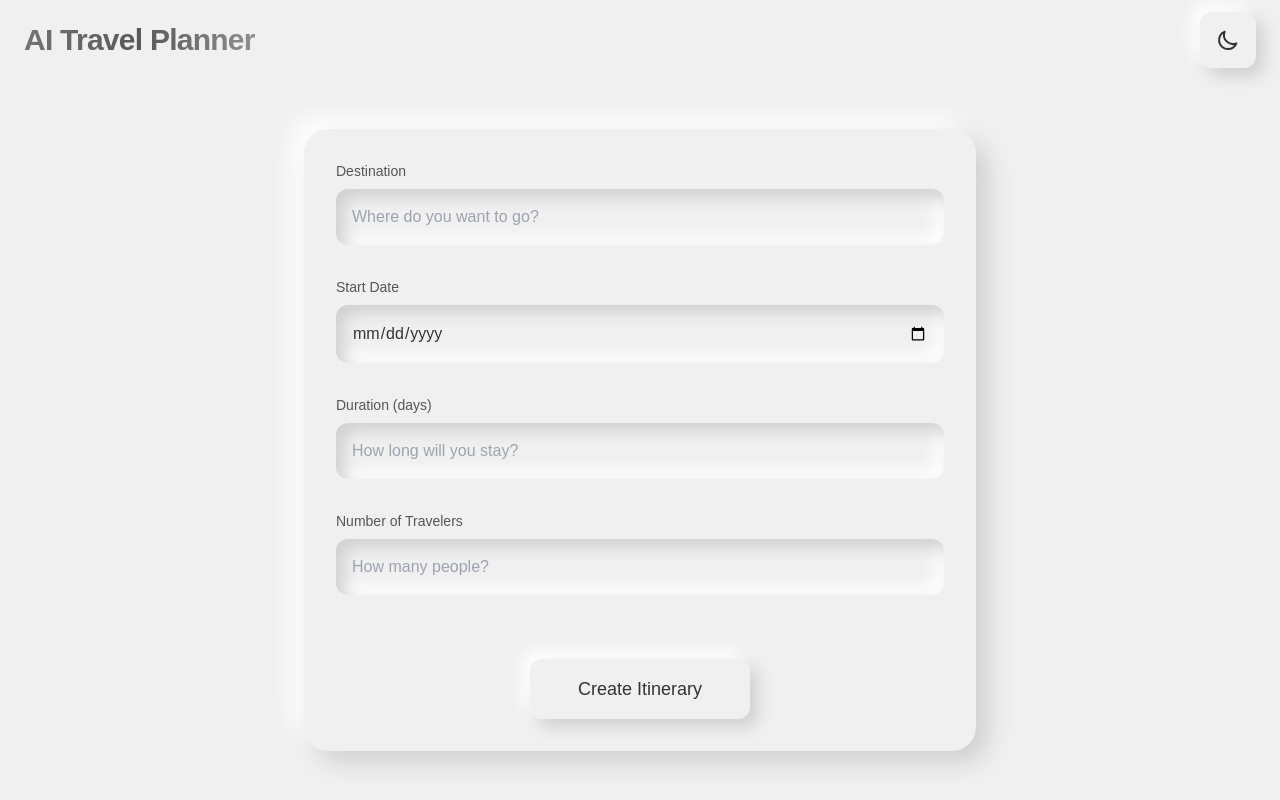
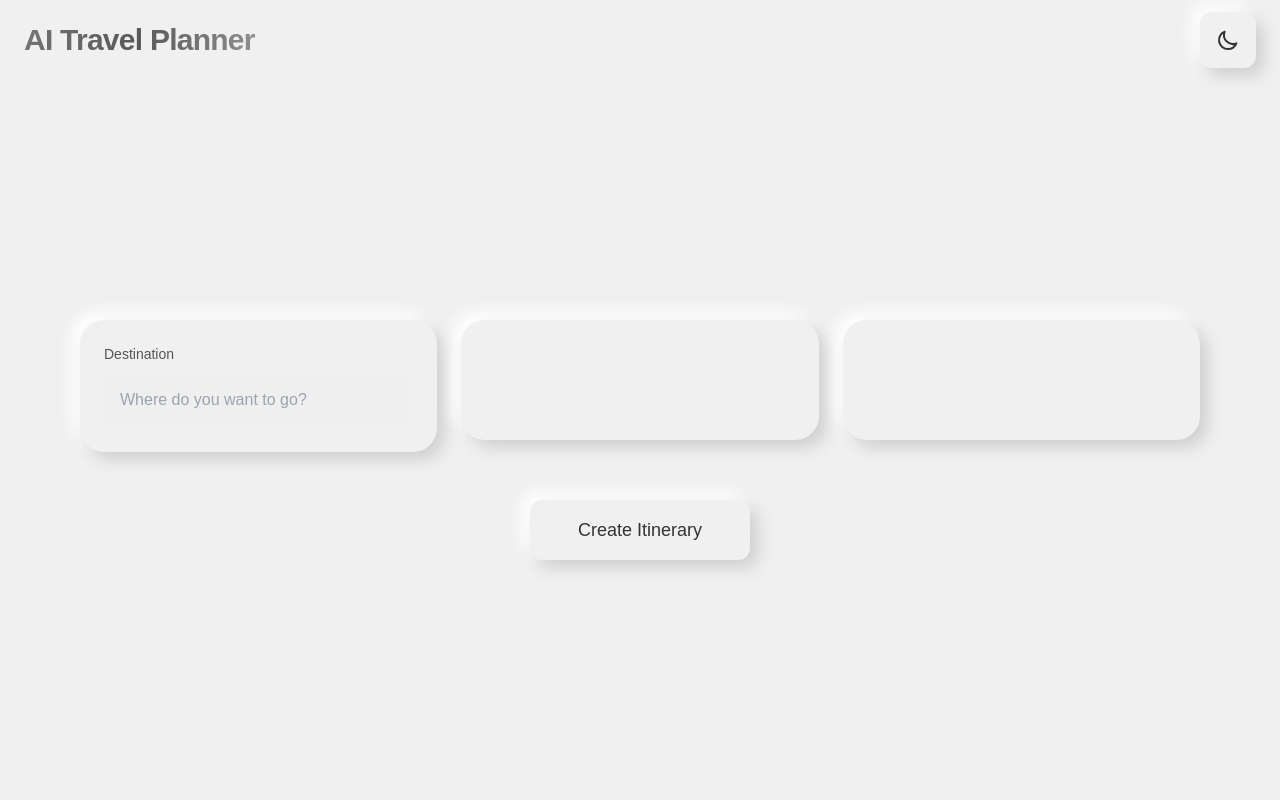
Before and after one commit to sagar-datta/travel-itinerary-ai, a Next.js app: page / in a window 1280 px wide. Both pictures are taken after a click on the button "Begin Your Journey". Built offline with nearby package versions, Linux system fonts and the light colour scheme.

Commit message:
Add Card component and refactor TravelForm layout; enhance input structure and transition effects for improved user experience

```diff
--- /dev/null
+++ b/src/app/components/common/Card.tsx
@@ -0,0 +1,23 @@
+'use client';
+
+interface CardProps {
+  children: React.ReactNode;
+  className?: string;
+}
+
+export function Card({ children, className = '' }: CardProps) {
+  return (
+    <div className={`
+      p-6 rounded-3xl
+      dark:bg-dark-base bg-light-base
+      dark:shadow-[8px_8px_16px_#1A1A1A,-8px_-8px_16px_#333333]
+      shadow-[8px_8px_16px_#D0D0D0,-8px_-8px_16px_#FFFFFF]
+      hover:dark:shadow-[12px_12px_24px_#1A1A1A,-12px_-12px_24px_#333333]
+      hover:shadow-[12px_12px_24px_#D0D0D0,-12px_-12px_24px_#FFFFFF]
+      transition-shadow duration-300
+      ${className}
+    `}>
+      {children}
+    </div>
+  );
+}
--- a/src/app/components/common/Input.tsx
+++ b/src/app/components/common/Input.tsx
@@ -29,10 +29,8 @@ export function Input({
         placeholder={placeholder}
         className={`
           rounded-xl p-4 w-full outline-none
-          dark:bg-dark-base bg-light-base
+          dark:bg-dark-base/50 bg-light-base/50
           dark:text-dark-text-primary text-light-text-primary
-          dark:shadow-[inset_8px_8px_16px_#1A1A1A,inset_-8px_-8px_16px_#333333]
-          shadow-[inset_8px_8px_16px_#D0D0D0,inset_-8px_-8px_16px_#FFFFFF]
           ${className}
         `}
       />
--- a/src/app/components/features/travel-form/TravelForm.tsx
+++ b/src/app/components/features/travel-form/TravelForm.tsx
@@ -3,81 +3,61 @@
 import { useState } from 'react';
 import { Input } from '../../common/Input';
 import { Button } from '../../common/Button';
+import { Card } from '../../common/Card';
 
 interface TravelFormProps {
   isStarted: boolean;
 }
 
 export function TravelForm({ isStarted }: TravelFormProps) {
-  const [formData, setFormData] = useState({
-    destination: '',
-    startDate: '',
-    duration: '',
-    travelers: '',
-  });
+  const [destination, setDestination] = useState('');
 
   const handleSubmit = (e: React.FormEvent) => {
     e.preventDefault();
     // TODO: Handle form submission
-    console.log('Form submitted:', formData);
+    console.log('Form submitted:', { destination });
   };
 
   return (
-    <div className={`w-full max-w-2xl mx-auto transition-all duration-200 ease-out transform
+    <div className={`w-full max-w-6xl mx-auto px-4 transition-all duration-200 ease-out transform
       ${isStarted ? 'opacity-100 translate-y-0 z-10 delay-75' : 'opacity-0 translate-y-4 z-0 pointer-events-none'}`}
     >
-      <form onSubmit={handleSubmit} className="p-8 space-y-8 rounded-3xl
-        dark:bg-dark-base bg-light-base
-        dark:shadow-[12px_12px_24px_#1A1A1A,-12px_-12px_24px_#333333]
-        shadow-[12px_12px_24px_#D0D0D0,-12px_-12px_24px_#FFFFFF]
-        hover:dark:shadow-[16px_16px_32px_#1A1A1A,-16px_-16px_32px_#333333]
-        hover:shadow-[16px_16px_32px_#D0D0D0,-16px_-16px_32px_#FFFFFF]
-        transition-shadow duration-300"
+      <form onSubmit={handleSubmit} className="space-y-12">
+        {/* Grid for form inputs */}
+        <div className="grid grid-cols-3 gap-6">
+          {/* First column - Destination */}
+          <div className={`transition-all duration-200 ease-out delay-125
+            ${isStarted ? 'opacity-100 translate-y-0' : 'opacity-0 translate-y-4'}`}
           >
-        <div className={`transition-all duration-200 ease-out delay-125
-          ${isStarted ? 'opacity-100 translate-y-0' : 'opacity-0 translate-y-4'}`}>
+            <Card>
               <Input
                 label="Destination"
                 placeholder="Where do you want to go?"
-            value={formData.destination}
-            onChange={(value) => setFormData({ ...formData, destination: value })}
+                value={destination}
+                onChange={setDestination}
               />
+            </Card>
           </div>
 
+          {/* Second column - Empty card for now */}
           <div className={`transition-all duration-200 ease-out delay-150
-          ${isStarted ? 'opacity-100 translate-y-0' : 'opacity-0 translate-y-4'}`}>
-          <Input
-            label="Start Date"
-            type="date"
-            value={formData.startDate}
-            onChange={(value) => setFormData({ ...formData, startDate: value })}
-          />
+            ${isStarted ? 'opacity-100 translate-y-0' : 'opacity-0 translate-y-4'}`}
+          >
+            <Card className="min-h-[120px]">&nbsp;</Card>
           </div>
 
+          {/* Third column - Empty card for now */}
           <div className={`transition-all duration-200 ease-out delay-175
-          ${isStarted ? 'opacity-100 translate-y-0' : 'opacity-0 translate-y-4'}`}>
-          <Input
-            label="Duration (days)"
-            type="number"
-            placeholder="How long will you stay?"
-            value={formData.duration}
-            onChange={(value) => setFormData({ ...formData, duration: value })}
-          />
+            ${isStarted ? 'opacity-100 translate-y-0' : 'opacity-0 translate-y-4'}`}
+          >
+            <Card className="min-h-[120px]">&nbsp;</Card>
+          </div>
         </div>
 
-        <div className={`transition-all duration-200 ease-out delay-200
-          ${isStarted ? 'opacity-100 translate-y-0' : 'opacity-0 translate-y-4'}`}>
-          <Input
-            label="Number of Travelers"
-            type="number"
-            placeholder="How many people?"
-            value={formData.travelers}
-            onChange={(value) => setFormData({ ...formData, travelers: value })}
-          />
-        </div>
-
-        <div className={`pt-8 flex justify-center transition-all duration-200 ease-out delay-225
-          ${isStarted ? 'opacity-100 translate-y-0' : 'opacity-0 translate-y-4'}`}>
+        {/* Full-width section for submit button */}
+        <div className={`flex justify-center transition-all duration-200 ease-out delay-200
+          ${isStarted ? 'opacity-100 translate-y-0' : 'opacity-0 translate-y-4'}`}
+        >
           <Button
             type="submit"
             className="px-12 py-4 text-lg font-medium"
```
Lines whose indentation alone changed are shown as unchanged.
